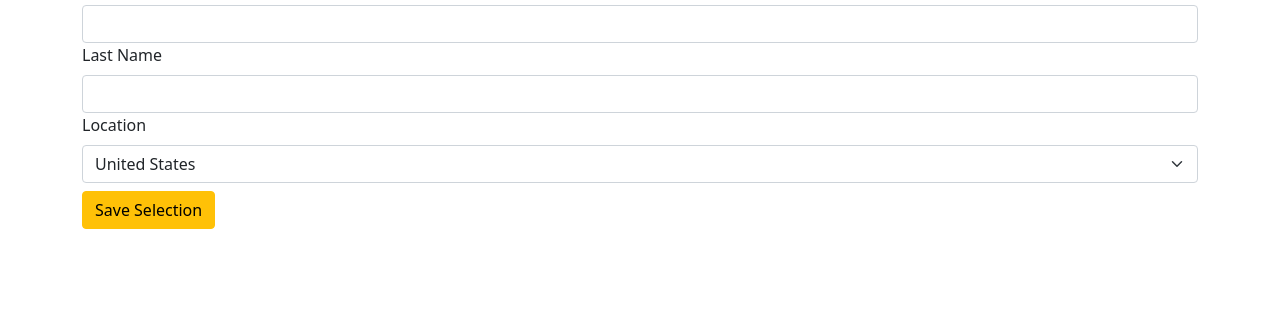
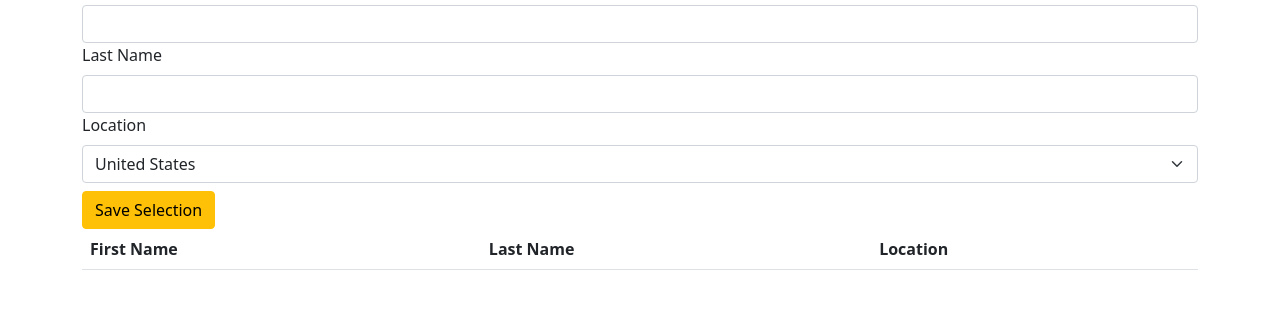
Before and after one commit to EICPCohort5/student-manager-age-of-empires, a website: page html/index.html in a window 1280 px wide. Shown: the part 83-392 px from the top of the page. Drawn offline with Linux system fonts and the light colour scheme.

Commit message:
Added blank table

```diff
--- a/html/index.html
+++ b/html/index.html
@@ -33,6 +33,21 @@
         </div>
         <div class = "mt-2"><button class="btn btn-warning" type="submit">Save Selection</button></div>
       </form>
+        <div class="row">
+          <div class="col">
+            <table class="table table-striped">
+              <thead>
+                <tr>
+                  <th>First Name</th>
+                  <th>Last Name</th>
+                  <th>Location</th>
+                </tr>
+                <tbody>
+                </tbody>
+              </thead>
+            </table>
+          </div>
+        </div>
     </section>
   </main>
   <script src="../js/main.js"></script>
--- a/js/main.js
+++ b/js/main.js
@@ -7,7 +7,6 @@ function handleFormSubmit(event){
 
   let studentData = new FormData(form);
   iteratewithentriesDestruct(studentData);
-
 }
 
 
```
